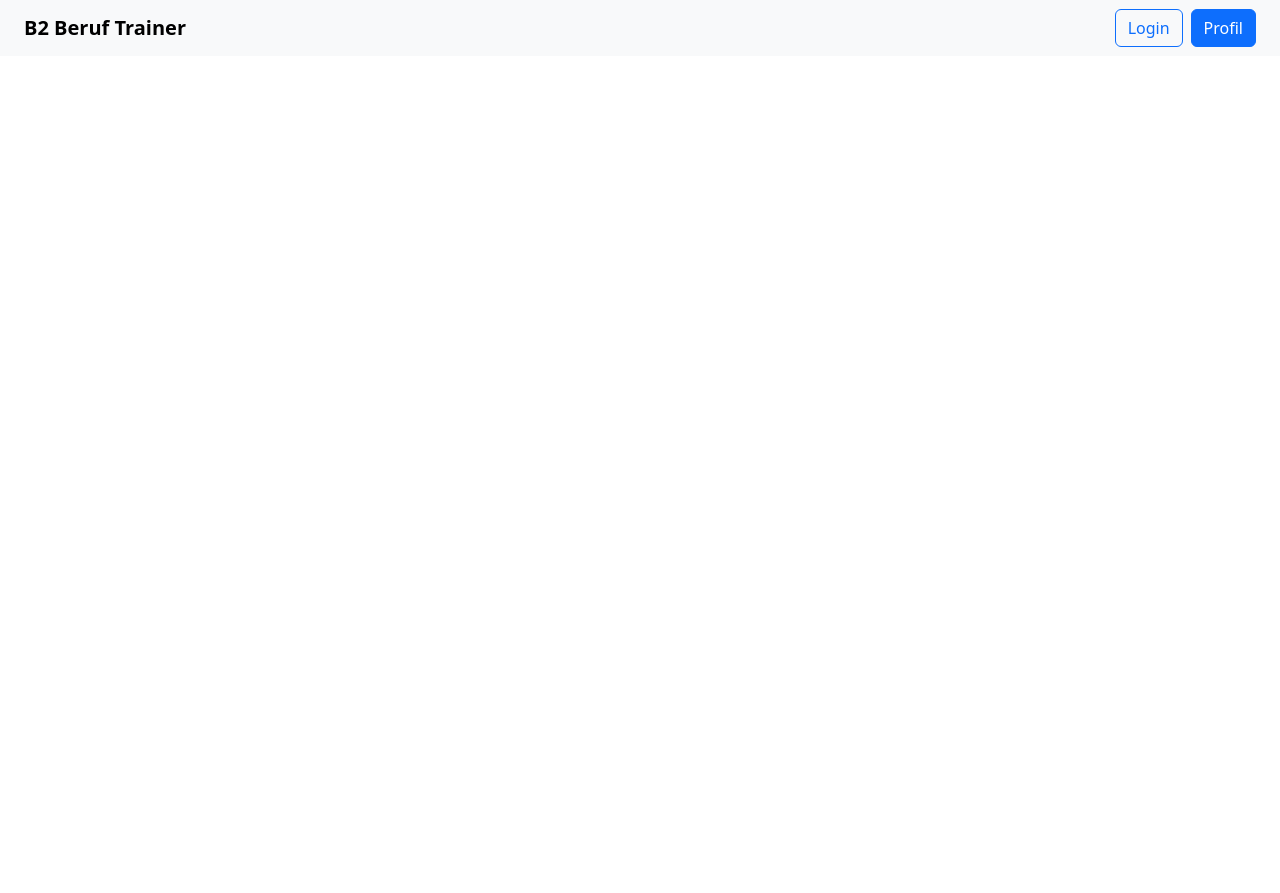
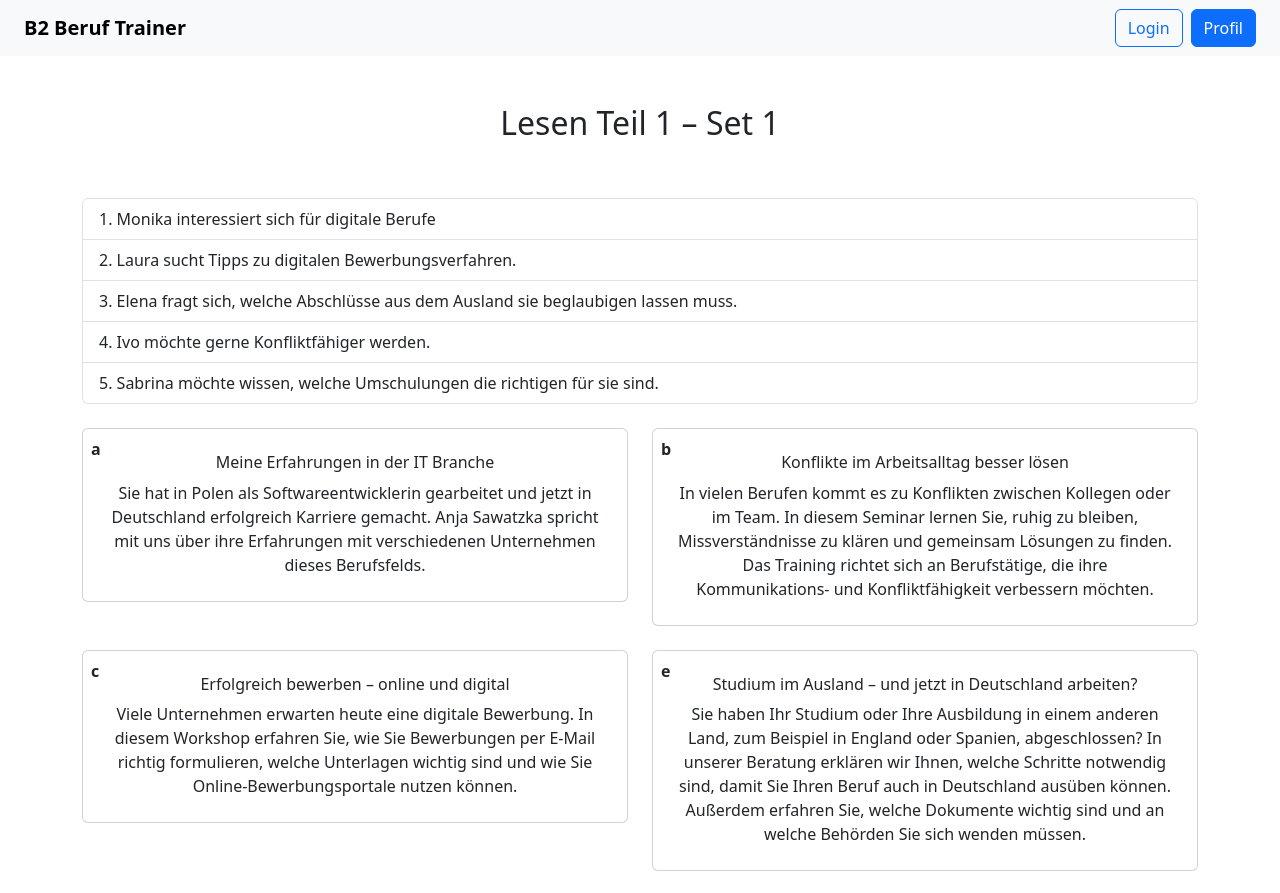
Before and after one commit to NastosStavros/b2-frontend, an Angular app in the folder b2-frontend/: page /lesen-teil1-modelltest in a window 1280 px wide. Before the commit this address led to /. Shown: the top 893 px of the page. Before the commit the page ends 800 px from the top, so only its background shows below. Built offline with nearby package versions, Linux system fonts and the light colour scheme.

Commit message:
Add Lesen Teil 1 Modelltest with data structure and ngFor

```diff
--- a/b2-frontend/src/app/app.routes.ts
+++ b/b2-frontend/src/app/app.routes.ts
@@ -3,6 +3,7 @@ import { Routes } from '@angular/router';
 import { Home } from './pages/home/home';
 import { Lesen } from './pages/lesen/lesen';
 import { LesenTeil1Einweisung } from './pages/lesen-teil1-einweisung/lesen-teil1-einweisung';
+import { LesenTeil1Modelltest } from './pages/lesen-teil1-modelltest/lesen-teil1-modelltest';
 import { Hoeren } from './pages/hoeren/hoeren';
 import { Schreiben } from './pages/schreiben/schreiben';
 import { Sprechen } from './pages/sprechen/sprechen';
@@ -13,5 +14,6 @@ export const routes: Routes = [
   { path: 'hoeren', component: Hoeren },
   { path: 'schreiben', component: Schreiben },
   { path: 'sprechen', component: Sprechen },
-  { path: 'lesen-teil1-einweisung', component: LesenTeil1Einweisung }
+  { path: 'lesen-teil1-einweisung', component: LesenTeil1Einweisung },
+  { path: 'lesen-teil1-modelltest', component: LesenTeil1Modelltest },
 ];
--- /dev/null
+++ b/b2-frontend/src/app/data/reading-teil1-sets.ts
@@ -0,0 +1,105 @@
+interface Person {
+    id: number
+    text: string
+    correctArticle: string
+}
+
+interface Article {
+    id: string
+    title: string
+    text: string
+}
+
+interface ReadingSet {
+    id: number
+    title: string
+    persons: Person[]
+    articles: Article[]
+}
+
+export const readingTeil1Sets: ReadingSet[] = [
+    {
+        id: 1,
+        title: "Lesen Teil 1 – Set 1",
+        persons: [
+            {
+                id: 1,
+                text: "Monika interessiert sich für digitale Berufe",
+                correctArticle: "a"
+            },
+
+             {
+                id: 2,
+                text: "Laura sucht Tipps zu digitalen Bewerbungsverfahren.",
+                correctArticle: "c"
+            },
+
+             {
+                id: 3,
+                text: "Elena fragt sich, welche Abschlüsse aus dem Ausland sie beglaubigen lassen muss.",
+                correctArticle: "e"
+            },
+
+             {
+                id: 4,
+                text: "Ivo möchte gerne Konfliktfähiger werden.",
+                correctArticle: "b"
+            },
+
+             {
+                id: 5,
+                text: "Sabrina möchte wissen, welche Umschulungen die richtigen für sie sind.",
+                correctArticle: "h"
+            }
+        ],
+        articles: [
+            {
+               id: "a",
+               title: "Meine Erfahrungen in der IT Branche",
+               text: "Sie hat in Polen als Softwareentwicklerin gearbeitet und jetzt in Deutschland erfolgreich Karriere gemacht. Anja Sawatzka spricht mit uns über ihre Erfahrungen mit verschiedenen Unternehmen dieses Berufsfelds."
+            },
+
+            {
+               id: "b",
+               title: "Konflikte im Arbeitsalltag besser lösen",
+               text: "In vielen Berufen kommt es zu Konflikten zwischen Kollegen oder im Team. In diesem Seminar lernen Sie, ruhig zu bleiben, Missverständnisse zu klären und gemeinsam Lösungen zu finden. Das Training richtet sich an Berufstätige, die ihre Kommunikations- und Konfliktfähigkeit verbessern möchten."
+            },
+
+            {
+               id: "c",
+               title: "Erfolgreich bewerben – online und digital",
+               text: "Viele Unternehmen erwarten heute eine digitale Bewerbung. In diesem Workshop erfahren Sie, wie Sie Bewerbungen per E-Mail richtig formulieren, welche Unterlagen wichtig sind und wie Sie Online-Bewerbungsportale nutzen können."
+            },
+
+            {
+               id: "e",
+               title: "Studium im Ausland – und jetzt in Deutschland arbeiten?",
+               text: "Sie haben Ihr Studium oder Ihre Ausbildung in einem anderen Land, zum Beispiel in England oder Spanien, abgeschlossen? In unserer Beratung erklären wir Ihnen, welche Schritte notwendig sind, damit Sie Ihren Beruf auch in Deutschland ausüben können. Außerdem erfahren Sie, welche Dokumente wichtig sind und an welche Behörden Sie sich wenden müssen."
+            },
+
+            {
+               id: "h",
+               title: "Neuer Beruf durch Weiterbildung",
+               text: "Sie möchten sich beruflich neu orientieren und überlegen, eine neue Qualifikation zu erwerben? In dieser Informationsveranstaltung stellen wir verschiedene Möglichkeiten vor, wie Erwachsene einen anderen Beruf erlernen können. Sie erfahren, welche Programme es gibt, wie lange sie dauern und welche Unterstützung Sie dabei bekommen können."
+            },
+
+            {
+               id: "d",
+               title: "Gut vorbereitet ins Bewerbungsgespräch",
+               text: "Viele Bewerber sind nervös vor einem Vorstellungsgespräch. In diesem Seminar lernen Sie, wie Sie sich gut vorbereiten, typische Fragen beantworten und einen positiven Eindruck bei Arbeitgebern hinterlassen. Außerdem erhalten Sie praktische Tipps für Ihre Körpersprache und für einen sicheren und überzeugenden Auftritt."
+            },
+
+            {
+               id: "f",
+               title: "Gesund arbeiten im Büro",
+               text: "Langes Sitzen und Stress können auf Dauer gesundheitliche Probleme verursachen. In diesem Kurs erfahren Sie, wie Sie Ihren Arbeitsplatz ergonomisch gestalten und im Arbeitsalltag auf Ihre Gesundheit achten können. Zusätzlich lernen Sie einfache Übungen kennen, die Sie direkt während der Arbeit im Büro machen können."
+            },
+
+            {
+               id: "g",
+               title: "Erfolgreich im Team arbeiten",
+               text: "Gute Zusammenarbeit ist in vielen Berufen wichtig. In diesem Training lernen Sie, wie Teams effektiv zusammenarbeiten, Aufgaben besser verteilt werden und gemeinsame Ziele erreicht werden können. Sie üben außerdem, wie man klar kommuniziert und Probleme im Team frühzeitig erkennt und gemeinsam löst."
+            }
+        ]
+    }
+]
--- /dev/null
+++ b/b2-frontend/src/app/pages/lesen-teil1-modelltest/lesen-teil1-modelltest.html
@@ -0,0 +1,24 @@
+<h2 class="text-center pt-5 pb-5">{{ set.title }}</h2>
+
+<div class="container">
+
+    <ul class="list-group mb-4">
+        <li class="list-group-item" *ngFor="let person of set.persons">
+            {{ person.id }}. {{ person.text }}
+        </li>
+    </ul>
+
+    <div class="row g-4">
+        <div class="col-12 col-md-6" *ngFor="let article of set.articles">
+            <div class="card text-center p-4 position-relative">
+                <span class="position-absolute top-0 start-0 m-2 fw-bold">
+                    {{ article.id }}
+                </span>
+                <h6>{{ article.title }}</h6>
+                <span>{{ article.text }}</span>
+
+            </div>
+
+        </div>
+    </div>
+</div>
--- /dev/null
+++ b/b2-frontend/src/app/pages/lesen-teil1-modelltest/lesen-teil1-modelltest.ts
@@ -0,0 +1,13 @@
+import { Component } from '@angular/core';
+import { readingTeil1Sets } from '../../data/reading-teil1-sets';
+import { NgFor } from '@angular/common';
+
+@Component({
+  selector: 'app-lesen-teil1-modelltest',
+  imports: [NgFor],
+  templateUrl: './lesen-teil1-modelltest.html',
+  styleUrl: './lesen-teil1-modelltest.scss',
+})
+export class LesenTeil1Modelltest {
+  set = readingTeil1Sets[0];
+}
--- a/b2-frontend/src/app/pages/lesen/lesen.html
+++ b/b2-frontend/src/app/pages/lesen/lesen.html
@@ -28,7 +28,9 @@
                     <button class="btn btn-outline-primary" routerLink="/lesen-teil1-einweisung">
                         Einweisung
                     </button>
-                    <button class="btn btn-primary">Modelltest</button>
+                    <button class="btn btn-primary" routerLink="/lesen-teil1-modelltest">
+                        Modelltest
+                    </button>
                 </div>
             </div>
         </div>
@@ -68,7 +70,5 @@
                 </div>
             </div>
         </div>
-
     </div>
-
 </div>
```
Also changed, not shown: b2-frontend/src/app/pages/lesen-teil1-modelltest/lesen-teil1-modelltest.scss (added), 1 other file (tests, documents, lock files or other folders).
